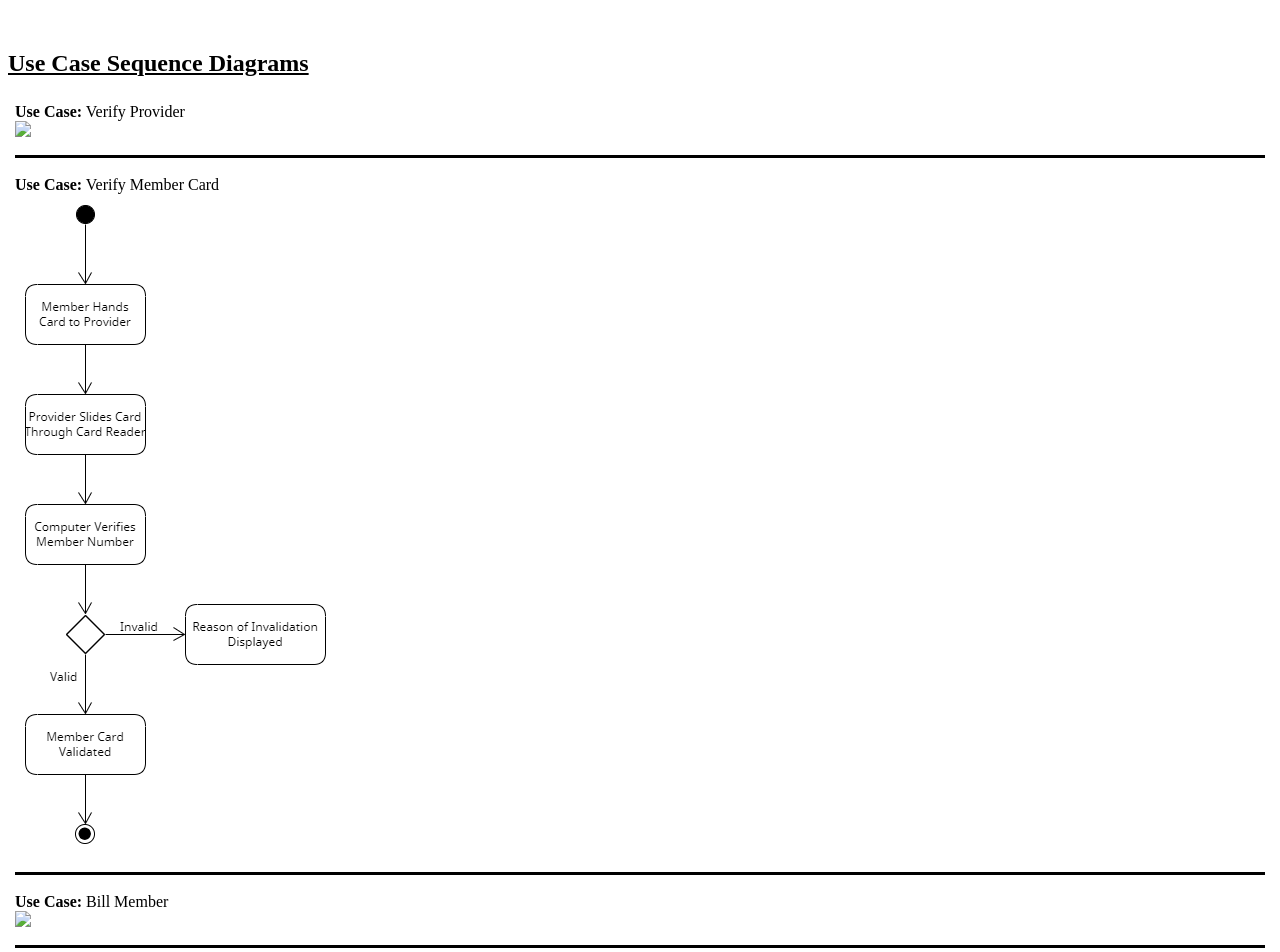
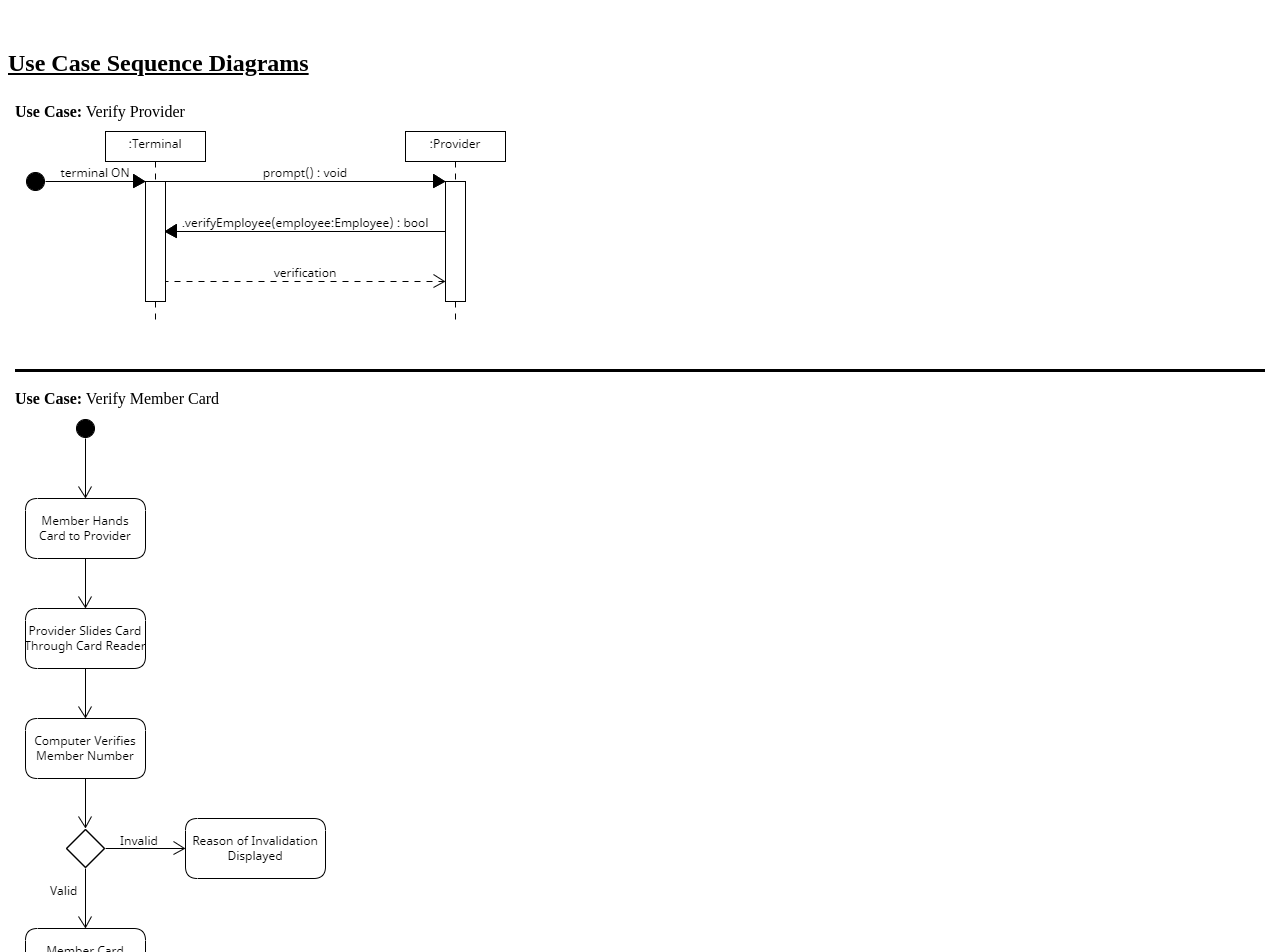
Before and after one commit to nickpucci-ops/ChocAn, a plain HTML site: page Team6_Design/Report.html in a window 1280 px wide. Shown: the part 140-1092 px from the top of the page. Drawn offline with Linux system fonts and the light colour scheme; files whose address does not match are found by name.

Commit message:
billMember and verifyProvider SD

```diff
--- a/Team6_Design/Report.html
+++ b/Team6_Design/Report.html
@@ -33,7 +33,7 @@
 			<div id="enter-provider-number" class="case-description">
 				<strong>Use Case:</strong> Verify Provider <br />
 				<div id="verify-provider-number">
-				<img src="Enter PN.png" /> </div>
+				<img src="verifyProviderSD.png" /> </div>
 
 
 
@@ -47,7 +47,7 @@
 			<br />
 				<strong>Use Case:</strong> Bill Member <br />
 				<div id="bill-member">
-				<img src="Bill Member.png" /> </div>
+				<img src="billMemberSD.png" /> </div>
 
 			<div id="request-provider-directory" class="case-description"> </div>
 			<br />
```
